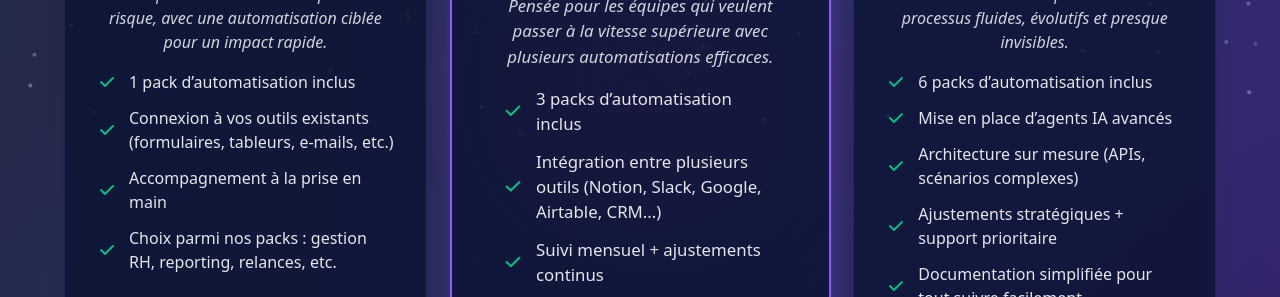
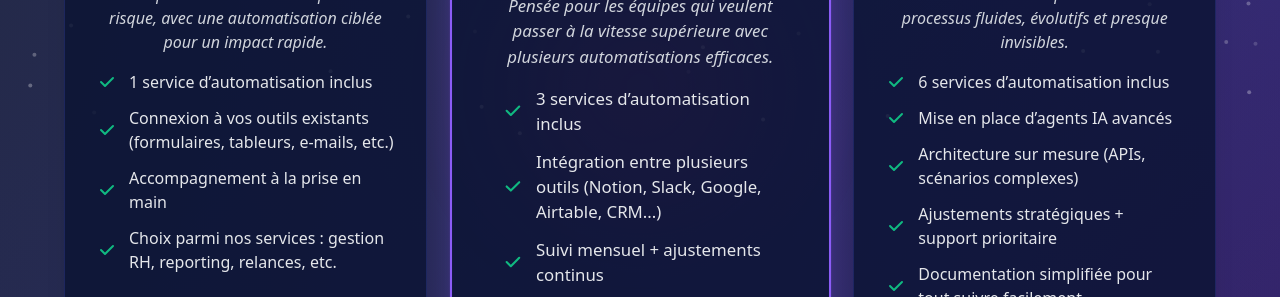
Before and after one commit to kevinganem/laisy, a Next.js app: page /pricing in a window 1280 px wide. Shown: the part 655-952 px from the top of the page. Built offline with nearby package versions, Linux system fonts and the light colour scheme; a web font is replaced by a local one.

Commit message:
services instead of packs

```diff
--- a/src/app/pricing/page.tsx
+++ b/src/app/pricing/page.tsx
@@ -92,6 +92,14 @@ export default function PricingPage() {
     if (plan.toLowerCase().includes('autonomie') || plan.toLowerCase().includes('autonomy')) return 6;
     return 1;
   };
+
+  // Stepper steps data (factorized)
+  const stepsData = [
+    { label: 'Plan', icon: '💡' },
+    { label: 'Services', icon: '🧩' },
+    { label: 'Recap', icon: '📋' },
+    { label: 'Contact', icon: '✉️' },
+  ];
 
   return (
     <div className="min-h-screen bg-transparent relative overflow-hidden">
@@ -211,12 +219,7 @@ export default function PricingPage() {
             {/* Stepper visual: only show during step 2, above packs */}
             <nav aria-label="Progress" className="mb-8 flex justify-center w-full">
               <ol className="flex gap-4 md:gap-8 w-full max-w-2xl">
-                {[
-                  { label: 'Plan', icon: '💡' },
-                  { label: 'Packs', icon: '🧩' },
-                  { label: 'Recap', icon: '📋' },
-                  { label: 'Contact', icon: '✉️' },
-                ].map((stepObj, idx) => {
+                {stepsData.map((stepObj, idx) => {
                   const stepNum = idx + 1;
                   const isActive = step === stepNum;
                   const isCompleted = step > stepNum;
@@ -311,12 +314,7 @@ export default function PricingPage() {
             {/* Stepper visual: show in step 3 above recap */}
             <nav aria-label="Progress" className="mb-8 flex justify-center w-full">
               <ol className="flex gap-4 md:gap-8 w-full max-w-2xl">
-                {[
-                  { label: 'Plan', icon: '💡' },
-                  { label: 'Packs', icon: '🧩' },
-                  { label: 'Recap', icon: '📋' },
-                  { label: 'Contact', icon: '✉️' },
-                ].map((stepObj, idx) => {
+                {stepsData.map((stepObj, idx) => {
                   const stepNum = idx + 1;
                   const isActive = step === stepNum;
                   const isCompleted = step > stepNum;
@@ -389,12 +387,7 @@ export default function PricingPage() {
             {/* Stepper visual: show in step 4 above contact form */}
             <nav aria-label="Progress" className="mb-8 flex justify-center w-full">
               <ol className="flex gap-4 md:gap-8 w-full max-w-2xl">
-                {[
-                  { label: 'Plan', icon: '💡' },
-                  { label: 'Packs', icon: '🧩' },
-                  { label: 'Recap', icon: '📋' },
-                  { label: 'Contact', icon: '✉️' },
-                ].map((stepObj, idx) => {
+                {stepsData.map((stepObj, idx) => {
                   const stepNum = idx + 1;
                   const isActive = step === stepNum;
                   const isCompleted = step > stepNum;
--- a/src/locales/fr.json
+++ b/src/locales/fr.json
@@ -104,10 +104,10 @@
         "period": "",
         "description": "Idéal pour commencer sans prise de risque, avec une automatisation ciblée pour un impact rapide.",
         "features": [
-          "1 pack d’automatisation inclus",
+          "1 service d’automatisation inclus",
           "Connexion à vos outils existants (formulaires, tableurs, e-mails, etc.)",
           "Accompagnement à la prise en main",
-          "Choix parmi nos packs : gestion RH, reporting, relances, etc."
+          "Choix parmi nos services : gestion RH, reporting, relances, etc."
         ],
         "cta": "Choisir",
         "popular": false
@@ -118,7 +118,7 @@
         "period": "",
         "description": "Pensée pour les équipes qui veulent passer à la vitesse supérieure avec plusieurs automatisations efficaces.",
         "features": [
-          "3 packs d’automatisation inclus",
+          "3 services d’automatisation inclus",
           "Intégration entre plusieurs outils (Notion, Slack, Google, Airtable, CRM...)",
           "Suivi mensuel + ajustements continus",
           "Règles personnalisées selon votre fonctionnement"
@@ -132,7 +132,7 @@
         "period": "",
         "description": "Pour les structures qui veulent des processus fluides, évolutifs et presque invisibles.",
         "features": [
-          "6 packs d’automatisation inclus",
+          "6 services d’automatisation inclus",
           "Mise en place d’agents IA avancés",
           "Architecture sur mesure (APIs, scénarios complexes)",
           "Ajustements stratégiques + support prioritaire",
@@ -249,14 +249,14 @@
     "reminders": { "title": "Relances mails + SMS auto", "desc": "Ne ratez plus jamais un suivi grâce aux relances automatiques." },
     "docs": { "title": "Génération de documents RH", "desc": "Créez contrats, attestations, etc. en un clic." },
     "booking": { "title": "Prise de rendez-vous intelligente", "desc": "Laissez vos clients prendre rendez-vous avec une IA." },
-    "chooseTitle": "Choisissez vos packs",
+    "chooseTitle": "Choisissez vos services",
     "recapTitle": "Récapitulatif",
     "selectedPlan": "Formule choisie",
     "selected": "Sélectionné",
     "back": "Précédent",
     "next": "Suivant",
     "nextContact": "Suivant",
-    "counter": "pack(s) sélectionné(s)"
+    "counter": "service(s) sélectionné(s)"
   },
   "faq": {
     "title": "Questions fréquentes sur l'IA et KEEPIA",
```
